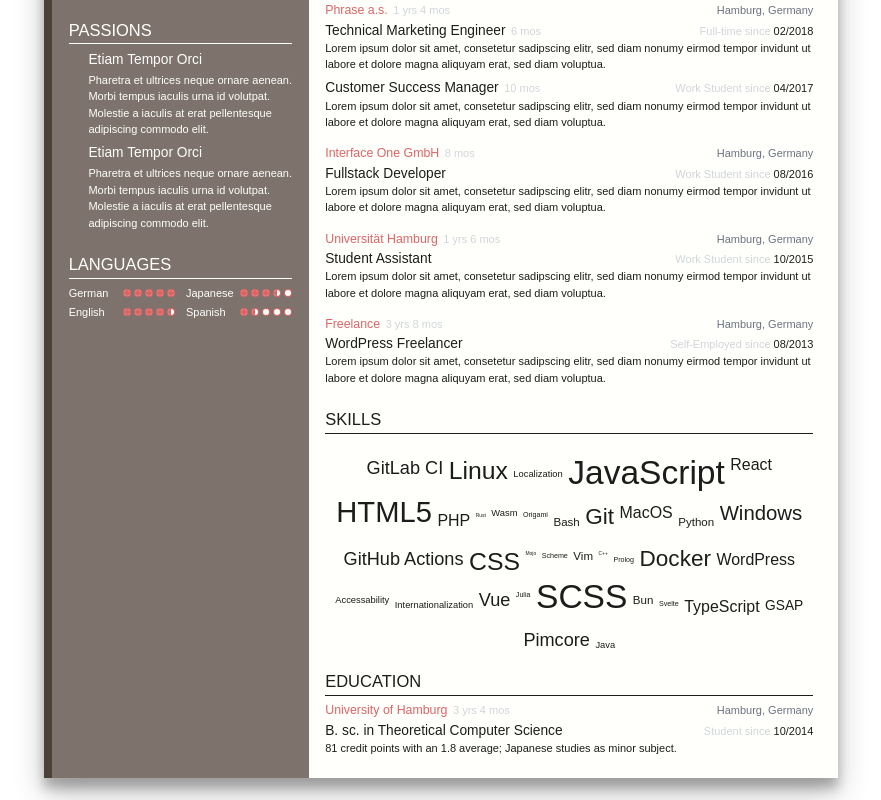
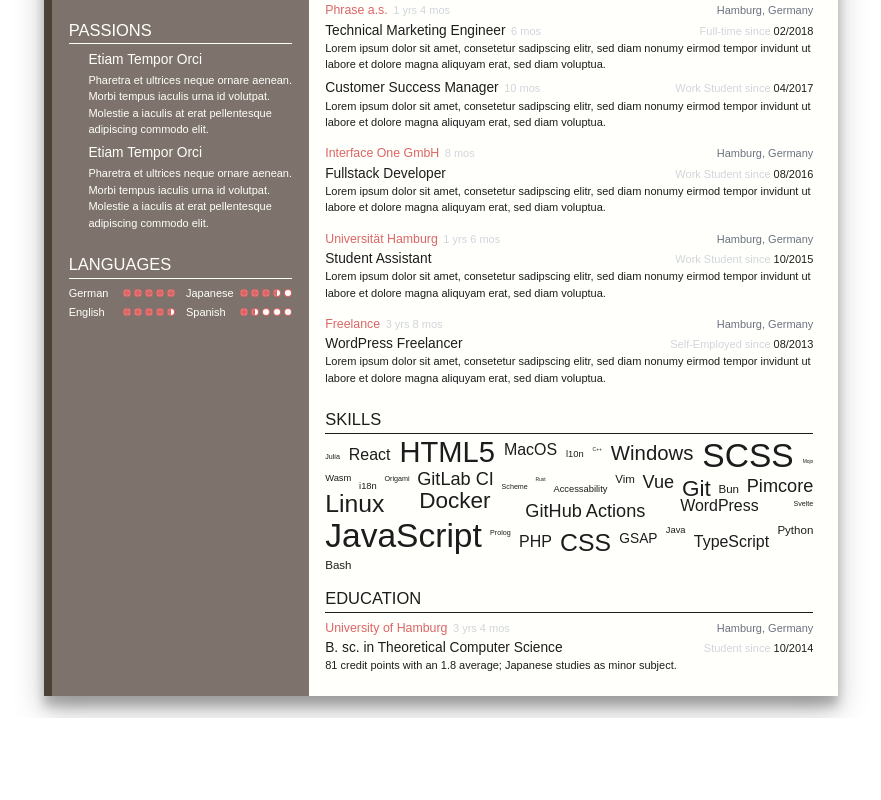
Before and after one commit to janlucaklees/curriculum-vitae, a SvelteKit app: page / in a window 1280 px wide. Shown: the part 581-1381 px from the top of the page, without its empty margins (199-1080 px from the left). After the commit the page ends 1299 px from the top, so only its background shows below. Built offline with nearby package versions, Linux system fonts and the light colour scheme; some icons are missing; a web font is replaced by a local one.

Commit message:
Improved tag cloud; Simple implementation yet convincing look

```diff
--- a/src/components/skills.svelte
+++ b/src/components/skills.svelte
@@ -1,26 +1,39 @@
 <script>
 	export let tags;
 
-	const shuffledTags = shuffle(tags);
+	export let sortSeed = 1;
+	export let sizeMin = 0.25;
+	export let sizeMax = 2;
+	export let positionSeed = 779;
+	export let positionSpread = 1.25;
 
-	function shuffle(arr) {
-		return arr
-			.map((value) => ({ value, sort: Math.random() }))
-			.sort((a, b) => a.sort - b.sort)
-			.map(({ value }) => value);
+	const shuffledTags = deterministicShuffle(tags);
+
+	function deterministicShuffle(arr) {
+		return arr.sort((a, b) => hash(a.label, sortSeed) - hash(b.label, sortSeed));
 	}
 
-	function hash(string) {
+	function hash(string, seed = 1) {
 		return (
-			string.split('').reduce((sum, char, i) => sum + ((i + 1) * char.charCodeAt(0)) / 256, 0) % 1
+			string.split('').reduce((sum, char, i) => sum + ((i + seed) * char.charCodeAt(0)) / 256, 0) %
+			1
 		);
+	}
+
+	function getSize(value) {
+		return sizeMin + (value / 5) * sizeMax;
+	}
+
+	function getTop(value) {
+		return (hash(value, positionSeed) - 0.5) * positionSpread;
 	}
 </script>
 
-<div class="flex flex-wrap gap-x-2 justify-center items-center">
+<div class="flex flex-wrap gap-x-2 justify-between items-center leading-none">
 	{#each shuffledTags as tag}
 		<div
-			style="font-size: {0.25 + tag.rating / 2.5}rem; position: relative; top: {hash(tag.label)}rem"
+			class="relative"
+			style="font-size: {getSize(tag.rating)}rem; top: {getTop(tag.label)}rem"
 		>
 			{tag.label}
 		</div>
--- a/src/routes/+page.svelte
+++ b/src/routes/+page.svelte
@@ -294,7 +294,7 @@
 
 				// Skills
 				{
-					label: 'Localization',
+					label: 'l10n',
 					rating: 1.5
 				},
 				{
@@ -302,7 +302,7 @@
 					rating: 1.5
 				},
 				{
-					label: 'Internationalization',
+					label: 'i18n',
 					rating: 1.5
 				},
 				{
```
